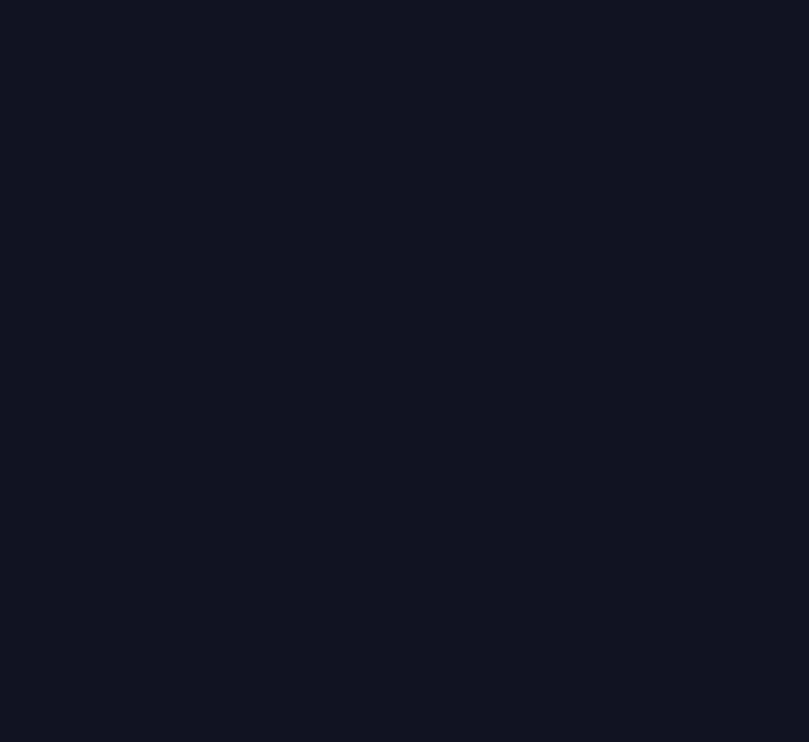
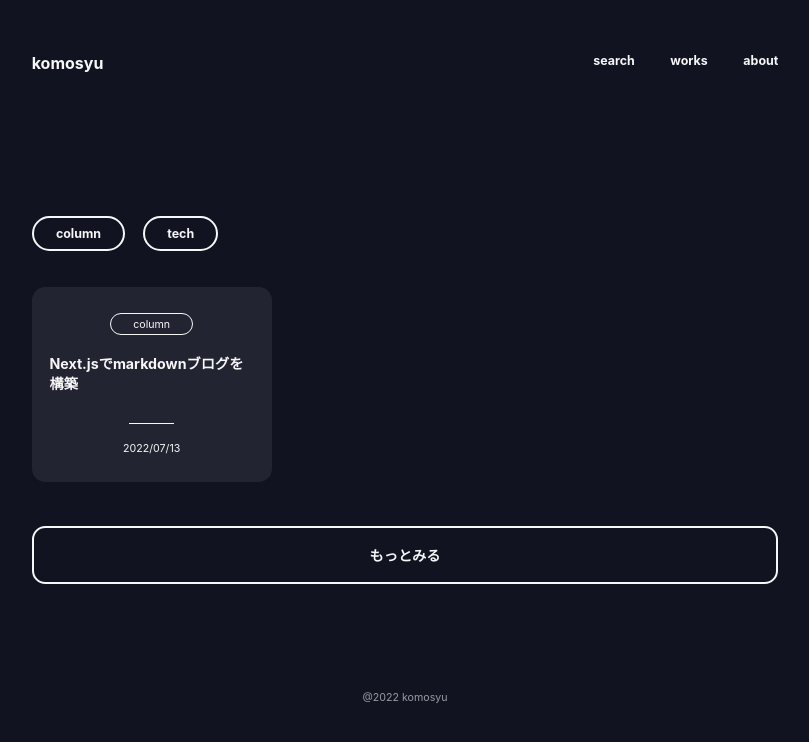
Before and after one commit to komosyu4649/komosyu, a Next.js app: page /posts/category/column in a window 1280 px wide. Shown: the top 742 px of the page, without its empty margins (235-1044 px from the left). Built offline with nearby package versions, Linux system fonts and the light colour scheme.

Commit message:
update: works type

```diff
--- a/comoponents/PostCategories.tsx
+++ b/comoponents/PostCategories.tsx
@@ -2,6 +2,7 @@ import style from 'styles/PostCategories.module.scss'
 import { Posts } from 'type'
 
 const PostCategories = ({ posts }: Posts) => {
+  // console.log(2, posts)
   const allCategories = posts.map((post) => post.frontMatter.category)
   const categories = [...new Set(allCategories)]
 
--- a/comoponents/PostsList.tsx
+++ b/comoponents/PostsList.tsx
@@ -4,6 +4,7 @@ import PostLoadMore from './PostLoadMore'
 import { Posts, Post } from 'type'
 
 const PostsList = ({ posts }: Posts) => {
+  // console.log(posts)
   return (
     <div className={style.container}>
       <ul className={style.list}>
--- a/pages/posts/category/[slug].tsx
+++ b/pages/posts/category/[slug].tsx
@@ -1,31 +1,54 @@
 import { GetStaticPaths, GetStaticProps } from 'next'
 import fs from 'fs'
 import matter from 'gray-matter'
+import { PostContext } from 'type'
+import Layout from 'comoponents/Layout'
+import PostsList from 'comoponents/PostsList'
+import PostCategories from 'comoponents/PostCategories'
+import { Posts } from 'type'
 
-const Category = ({ category, posts }) => {
-  // const Category = ({ category }) => {
-  console.log(category, posts)
-  return <div></div>
+const Category = ({
+  category,
+  posts,
+}: {
+  category: string
+  posts: PostContext[]
+}) => {
+  const filteredPosts = posts.filter(
+    (post) => post.frontMatter.category === category
+  )
+  // console.log(filteredPosts)
+  // console.log(1, posts)
+  return (
+    <Layout>
+      <PostCategories posts={posts} />
+      <PostsList posts={filteredPosts} />
+    </Layout>
+  )
 }
 
 export const getStaticProps: GetStaticProps = async (params) => {
-  const category = params.params!
+  const category = params.params!.slug
   const files = fs.readdirSync('posts')
   /**
    * TODO: flatMapで綺麗に書き直したい
    */
-  let posts = files.map((fileName) => {
+  const posts = files.map((fileName) => {
+    const slug = fileName.replace(/\.md$/, '')
     const fileContent = fs.readFileSync(`posts/${fileName}`, 'utf-8')
     let { data } = matter(fileContent)
     return {
       frontMatter: data,
+      slug,
     }
   })
-  const filteredPosts = posts.filter(
-    (post) => post.frontMatter.category === category.slug
-  )
+  // console.log(posts)
   return {
-    props: { category: category, posts: filteredPosts },
+    // props: { category: category, posts: posts },
+    props: {
+      category,
+      posts,
+    },
   }
 }
 
```
Also changed, not shown: comoponents/WorksMain.tsx (+4 -17 lines), type/index.ts (+14 -0 lines).
